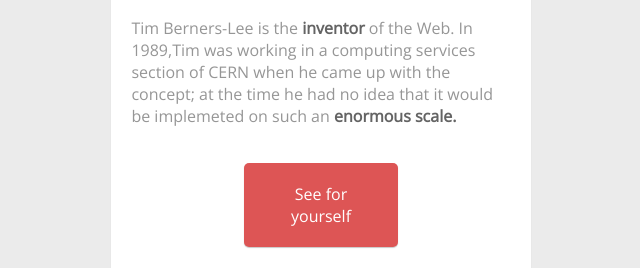
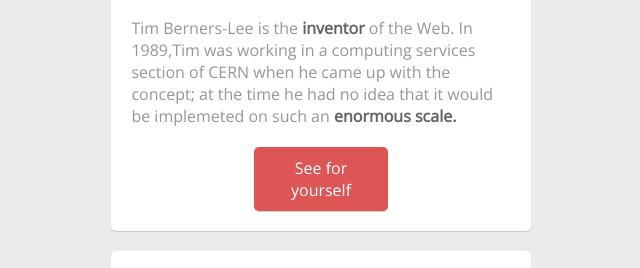
Before and after one commit to Buchos/tim-berners-lee, a plain HTML site: page index.html in a window 1280 px wide. Shown: the part 277-545 px from the top of the page, without its empty margins (319-959 px from the left). Drawn offline with nearby package versions, Linux system fonts and the light colour scheme.

Commit message:
fix div 1&2

```diff
--- a/style.css
+++ b/style.css
@@ -17,6 +17,7 @@
 p {
     text-align: left;
     color: rgb(150, 150, 150);
+    margin-bottom: 0px;
 }
 strong {
     font-weight: bolder;
@@ -36,7 +37,8 @@
     color: rgb(100, 100,100);
 }
 .button {
-    padding: 20px;
+    padding: 10px;
+    margin-bottom: 0px;
     text-align: center;
     display: inline-block;
     background-color:  rgb(221, 85, 85);
```
